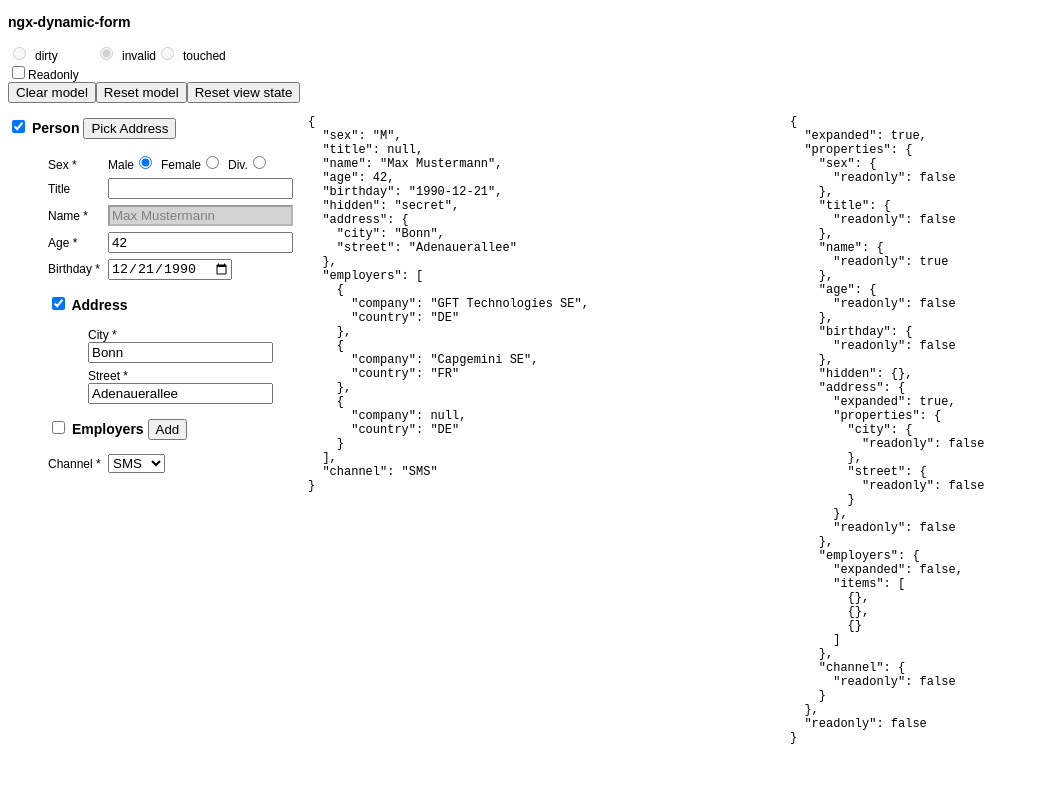
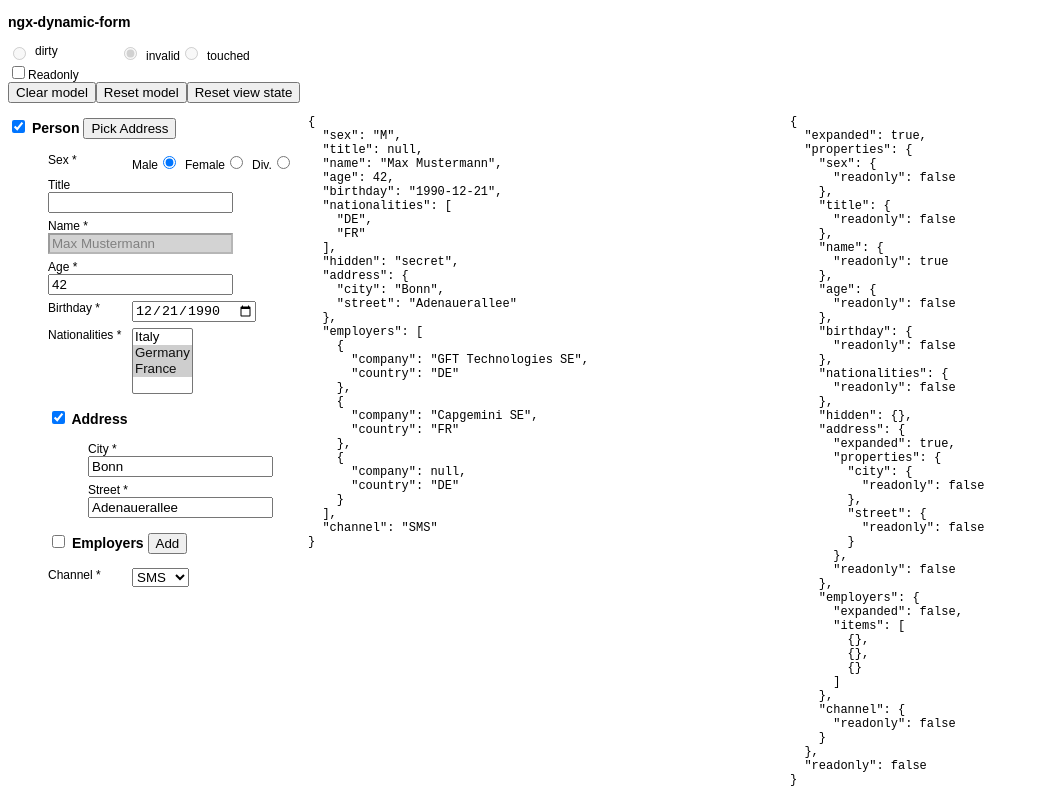
Before and after one commit to akloeber/ngx-dynamic-form, an Angular app: page / in a window 1280 px wide. Shown: the whole page, without its empty margins (0-1039 px from the left). Built offline with nearby package versions, Linux system fonts and the light colour scheme.

Commit message:
support for multi-select added

```diff
--- a/src/app/model.ts
+++ b/src/app/model.ts
@@ -4,6 +4,7 @@ export const MODEL = {
   name: 'Max Mustermann',
   age: 42,
   birthday: '1990-12-21',
+  nationalities: ['DE', 'FR'],
   hidden: 'secret',
   address: {
     city: 'Bonn',
--- a/src/app/prop-simple/prop-simple.component.html
+++ b/src/app/prop-simple/prop-simple.component.html
@@ -16,7 +16,11 @@
     </ng-container>
 
     <select *ngSwitchCase="'select'" [formControlName]="key">
-      <option *ngFor="let option of schema.anyOf" [value]="option.value">{{option.text}}</option>
+      <option *ngFor="let option of schema.anyOf" [ngValue]="option.value">{{option.text}}</option>
+    </select>
+
+    <select *ngSwitchCase="'multi-select'" [formControlName]="key" multiple>
+      <option *ngFor="let option of schema.anyOf" [ngValue]="option.value">{{option.text}}</option>
     </select>
 
     <input *ngSwitchDefault [attr.maxlength]="maxLength" [formControlName]="key" [id]="key" type="text"/>
--- a/src/app/prop-simple/prop-simple.component.ts
+++ b/src/app/prop-simple/prop-simple.component.ts
@@ -2,7 +2,7 @@ import {ChangeDetectionStrategy, Component, Input, OnChanges, SimpleChanges} fro
 import {getMaxLength, isReadonly, isRequired, SFPropSimple} from '../schema-types';
 import {FormControl, FormGroup} from '@angular/forms';
 
-type InputType = 'text' | 'number' | 'date' | 'radio' | 'select' | 'hidden';
+type InputType = 'text' | 'number' | 'date' | 'radio' | 'select' | 'multi-select' | 'hidden';
 
 @Component({
   selector: 'app-prop-simple',
@@ -29,6 +29,7 @@ export class PropSimpleComponent implements OnChanges {
       case 'number':
       case 'radio':
       case 'select':
+      case 'multi-select':
         return type;
       default:
         return 'text';
--- a/src/app/schema-types.ts
+++ b/src/app/schema-types.ts
@@ -33,7 +33,7 @@ interface SFPropBase {
 
 type DT_SF_PROP_SIMPLE_TYPE = 'string' | 'number';
 type DT_SF_PROP_SIMPLE_DATATYPE = 'date' | 'string';
-type DT_SF_PROP_SIMPLE_WIDGET = 'hidden' | 'date' | 'radio' | 'select';
+type DT_SF_PROP_SIMPLE_WIDGET = 'hidden' | 'date' | 'radio' | 'select' | 'multi-select';
 type DT_SF_CHOICE_WIDGET = 'radio' | 'multi-select' | 'select';
 
 export interface SFPropSimple extends SFPropBase {
--- a/src/app/schema.ts
+++ b/src/app/schema.ts
@@ -43,6 +43,16 @@ export const SCHEMA: SFPropComplex = {
       type: 'string',
       datatype: 'date',
       description: 'Birthday',
+    },
+    nationalities: {
+      type: 'string',
+      widget: 'multi-select',
+      description: 'Nationalities',
+      anyOf: [
+        {text: 'Italy', value: 'IT'},
+        {text: 'Germany', value: 'DE'},
+        {text: 'France', value: 'FR'}
+      ],
     },
     hidden: {
       type: 'string',
--- a/src/styles.css
+++ b/src/styles.css
@@ -33,7 +33,8 @@ label {
 }
 
 label:first-of-type {
-  width: 5em;
+  vertical-align: top;
+  width: 7em;
 }
 
 input:not[type=checkbox] {
```
